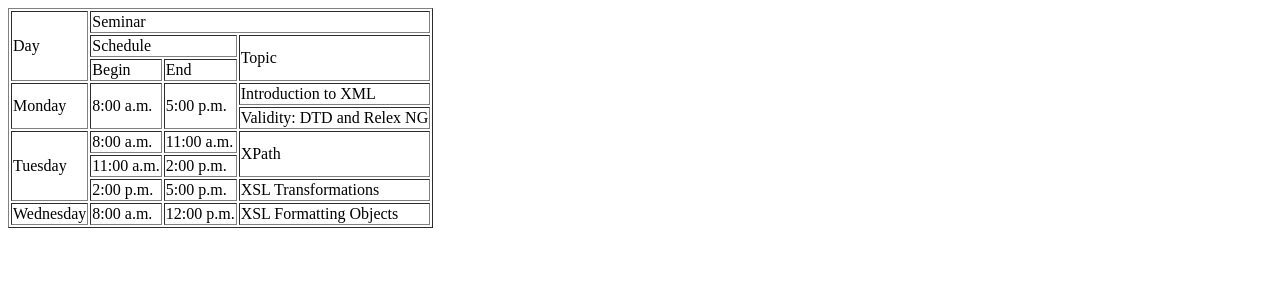
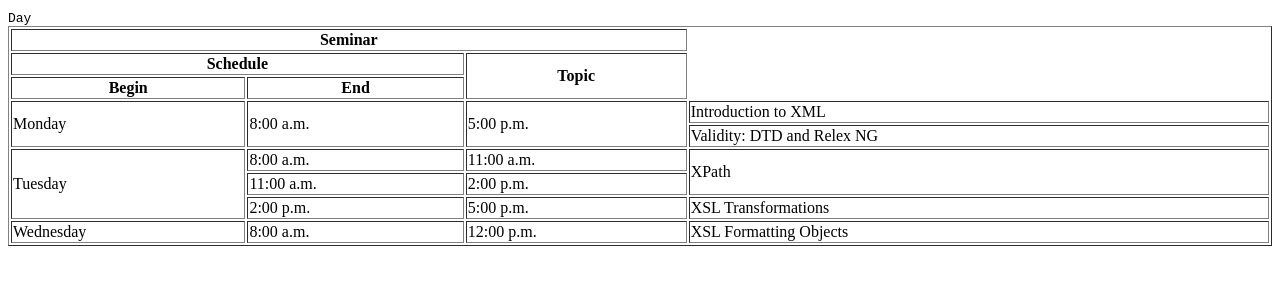
Before and after one commit to OsamaHussain/HTML-CSS, a plain HTML site: page Assignment-1/Assignment1.html in a window 1280 px wide. Drawn offline with Linux system fonts and the light colour scheme.

Commit message:
Update Assignment1.html

```diff
--- a/Assignment-1/Assignment1.html
+++ b/Assignment-1/Assignment1.html
@@ -7,18 +7,18 @@
     <title>Assignment 1</title>
 </head>
 <body>
-    <table border="1">
+    <table border="1" width="100%">
         <tr>
-            <td rowspan="3">Day</td>
-            <td colspan="3">Seminar</td>
+            <tt rowspan="3">Day</th>
+            <th colspan="3">Seminar</th>
         </tr>
         <tr>
-            <td colspan="2">Schedule</td>
-            <td rowspan="2">Topic</td>
+            <th colspan="2">Schedule</th>
+            <th rowspan="2">Topic</th>
         </tr>
         <tr>
-            <td>Begin</td>
-            <td>End</td>
+            <th>Begin</th>
+            <th>End</th>
         </tr>
         <tr>
             <td rowspan="2">Monday</td>
```
